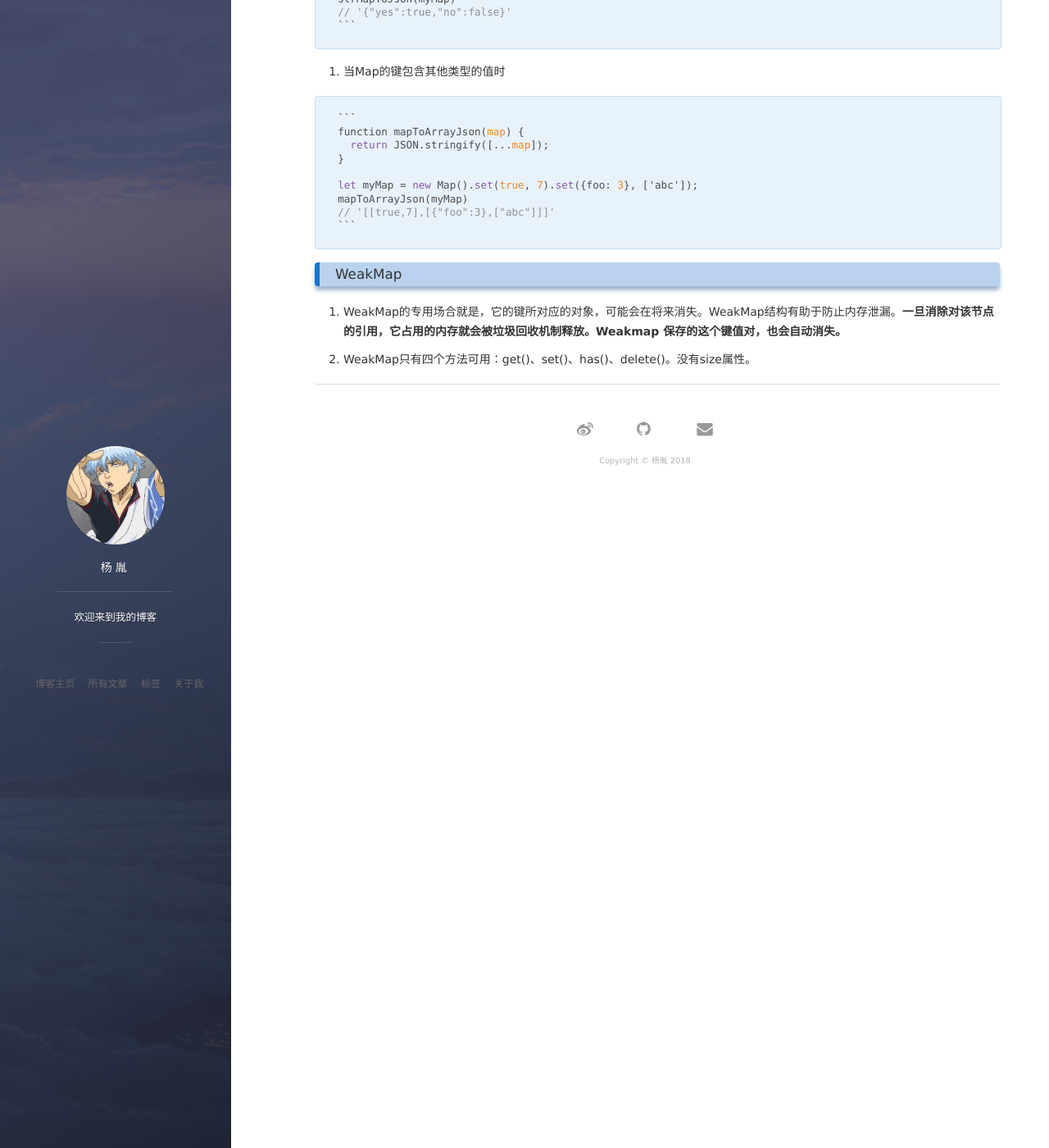
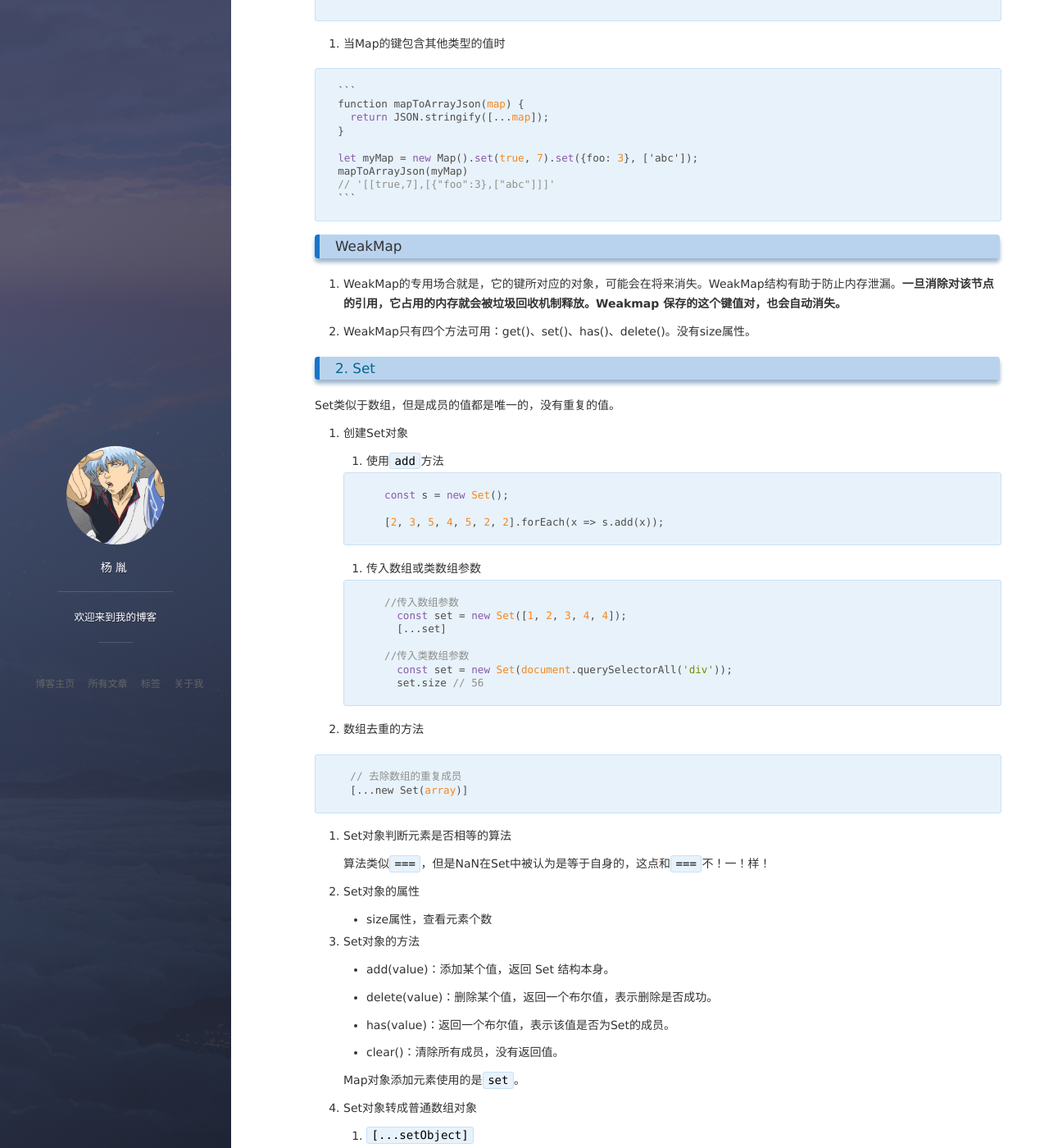
Before and after one commit to ginnko/old-blog, a Jekyll site: the page built from _posts/2018-07-16-javascript查漏补缺之九-带键的集合.md, in a window 1280 px wide and 1400 px high, scrolled down 2861 px. Shown: the whole window at 82% size. Built offline with Jekyll 4.4.1, drawn with Linux system fonts in a browser that asks for light colours; nearby versions of some CDN libraries; comment, search, counter and statistics services are not loaded; some of the changed text lies outside the part shown.

Commit message:
add set of js

````diff
--- a/_posts/2018-07-16-javascript查漏补缺之九-带键的集合.md
+++ b/_posts/2018-07-16-javascript查漏补缺之九-带键的集合.md
@@ -5,9 +5,7 @@ date: 2018-07-16
 tag: javascript
 ---
 
-[Map](http://es6.ruanyifeng.com/#docs/set-map#Map)
-
-### Map
+### [1.Map](http://es6.ruanyifeng.com/#docs/set-map#Map)
 
 1. 创建Map
 
@@ -180,3 +178,68 @@ tag: javascript
 1. WeakMap的专用场合就是，它的键所对应的对象，可能会在将来消失。WeakMap结构有助于防止内存泄漏。**一旦消除对该节点的引用，它占用的内存就会被垃圾回收机制释放。Weakmap 保存的这个键值对，也会自动消失。**
 
 2. WeakMap只有四个方法可用：get()、set()、has()、delete()。没有size属性。
+
+
+### [2. Set](http://es6.ruanyifeng.com/#docs/set-map#Set)
+
+Set类似于数组，但是成员的值都是唯一的，没有重复的值。
+
+1. 创建Set对象
+
+    1. 使用`add`方法
+
+      ```
+      const s = new Set();
+
+      [2, 3, 5, 4, 5, 2, 2].forEach(x => s.add(x));
+      ```
+
+    2. 传入数组或类数组参数
+
+      ```
+      //传入数组参数
+        const set = new Set([1, 2, 3, 4, 4]);
+        [...set]
+
+      //传入类数组参数
+        const set = new Set(document.querySelectorAll('div'));
+        set.size // 56
+      ```
+2. 数组去重的方法
+
+  ```
+  // 去除数组的重复成员
+  [...new Set(array)]
+  ```
+
+3. Set对象判断元素是否相等的算法
+
+    算法类似`===`，但是NaN在Set中被认为是等于自身的，这点和`===`不！一！样！
+
+4. Set对象的属性
+
+    - size属性，查看元素个数
+
+5. Set对象的方法
+
+    - add(value)：添加某个值，返回 Set 结构本身。
+
+    - delete(value)：删除某个值，返回一个布尔值，表示删除是否成功。
+
+    - has(value)：返回一个布尔值，表示该值是否为Set的成员。
+
+    - clear()：清除所有成员，没有返回值。
+
+    Map对象添加元素使用的是`set`。
+
+6. Set对象转成普通数组对象
+
+    1. `[...setObject]`
+
+    2. `Array.from(setObject)`
+
+7.
+
+### 遗留问题
+
+在Map和Set中都出现过iterable结构这个东西，这个要看下。
````
